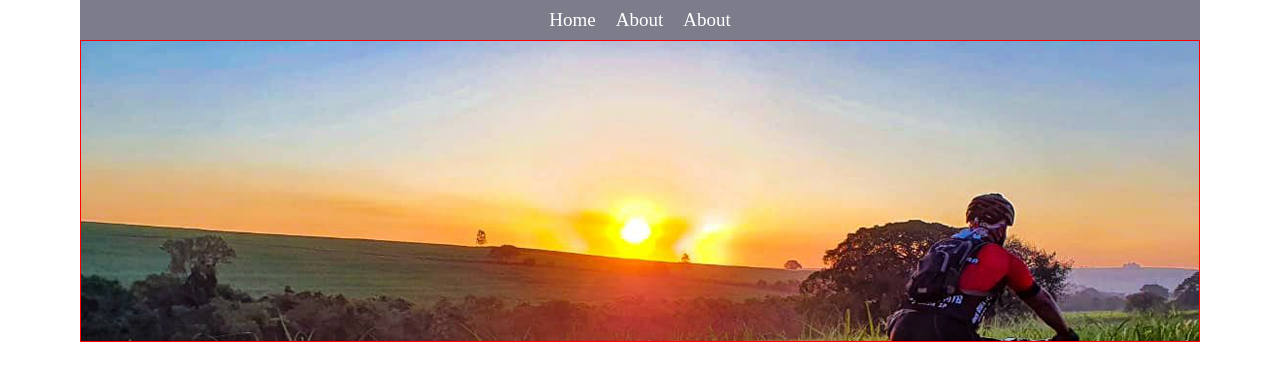
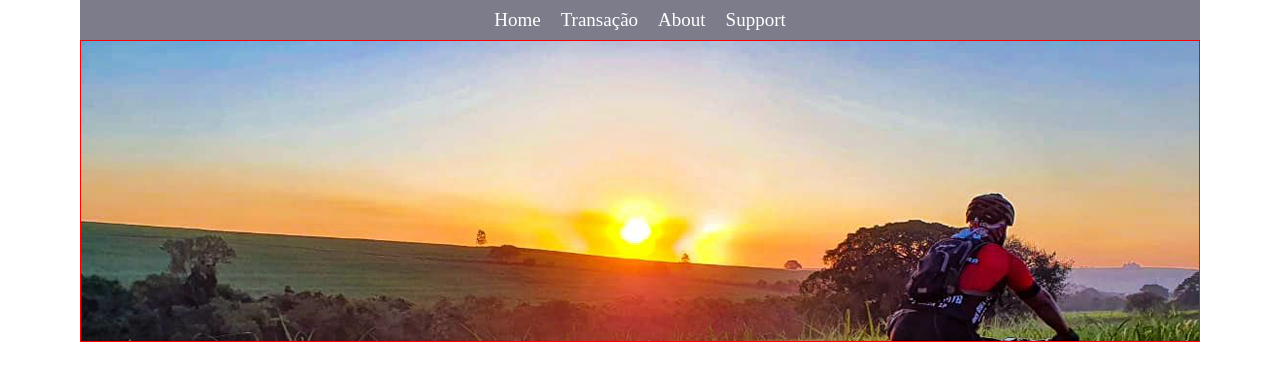
Before and after one commit to giovannirp/bike-showcase, a React (Vite) app in the folder bike-showcase/: page / in a window 1280 px wide. Shown: the top 380 px of the page. Built offline with nearby package versions, Linux system fonts and the light colour scheme.

Commit message:
feat: criando mais um menu e alterando texto

```diff
--- a/bike-showcase/src/Components/Header/index.tsx
+++ b/bike-showcase/src/Components/Header/index.tsx
@@ -5,10 +5,19 @@ export function Header() {
   return (
     <HeaderContainer>
       <ul>
-        <li><Link to="/">Home</Link></li>
-        <li><Link to="/about">About</Link></li>
-        <li><Link to="/about">About</Link></li>
+        <li>
+          <Link to="/">Home</Link>
+        </li>
+        <li>
+          <Link to="/about">Transação</Link>
+        </li>
+        <li>
+          <Link to="/about">About</Link>
+        </li>
+        <li>
+          <Link to="/about">Support</Link>
+        </li>
       </ul>
     </HeaderContainer>
-  )
+  );
 }
```
